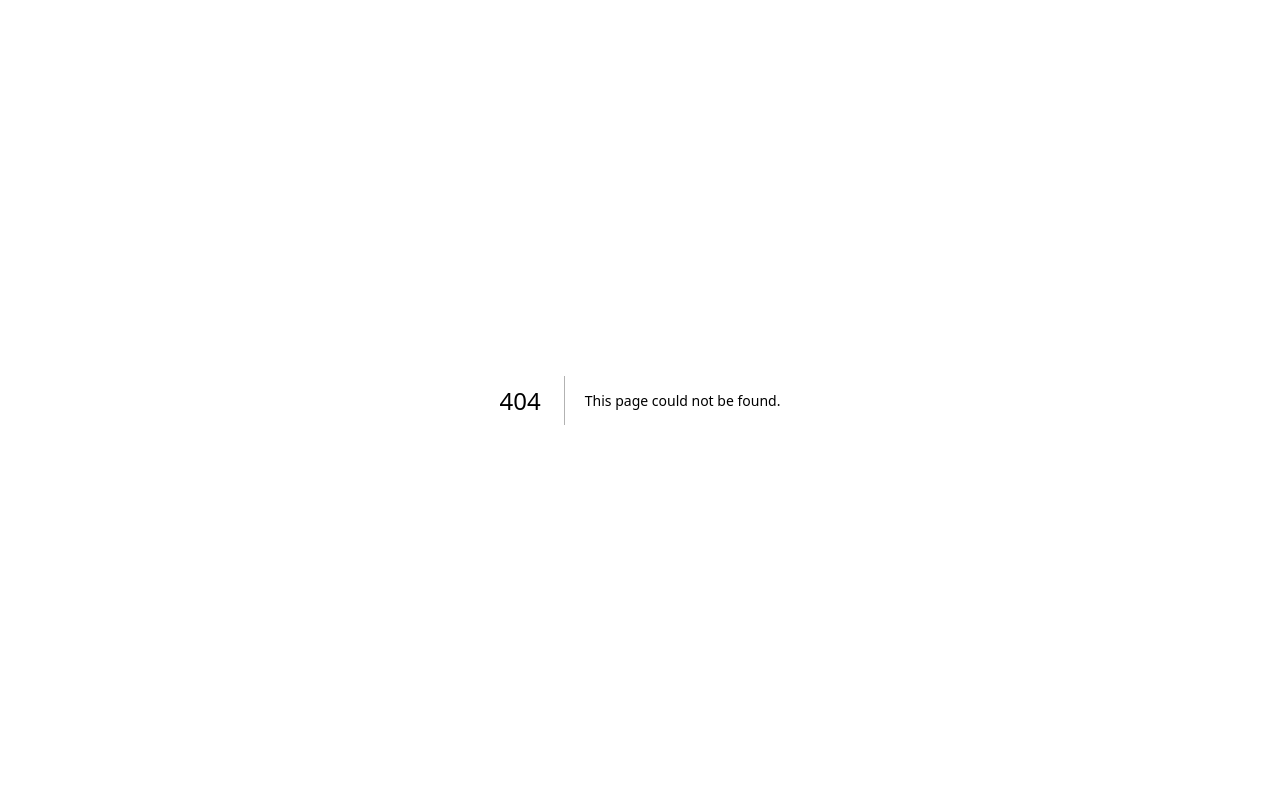
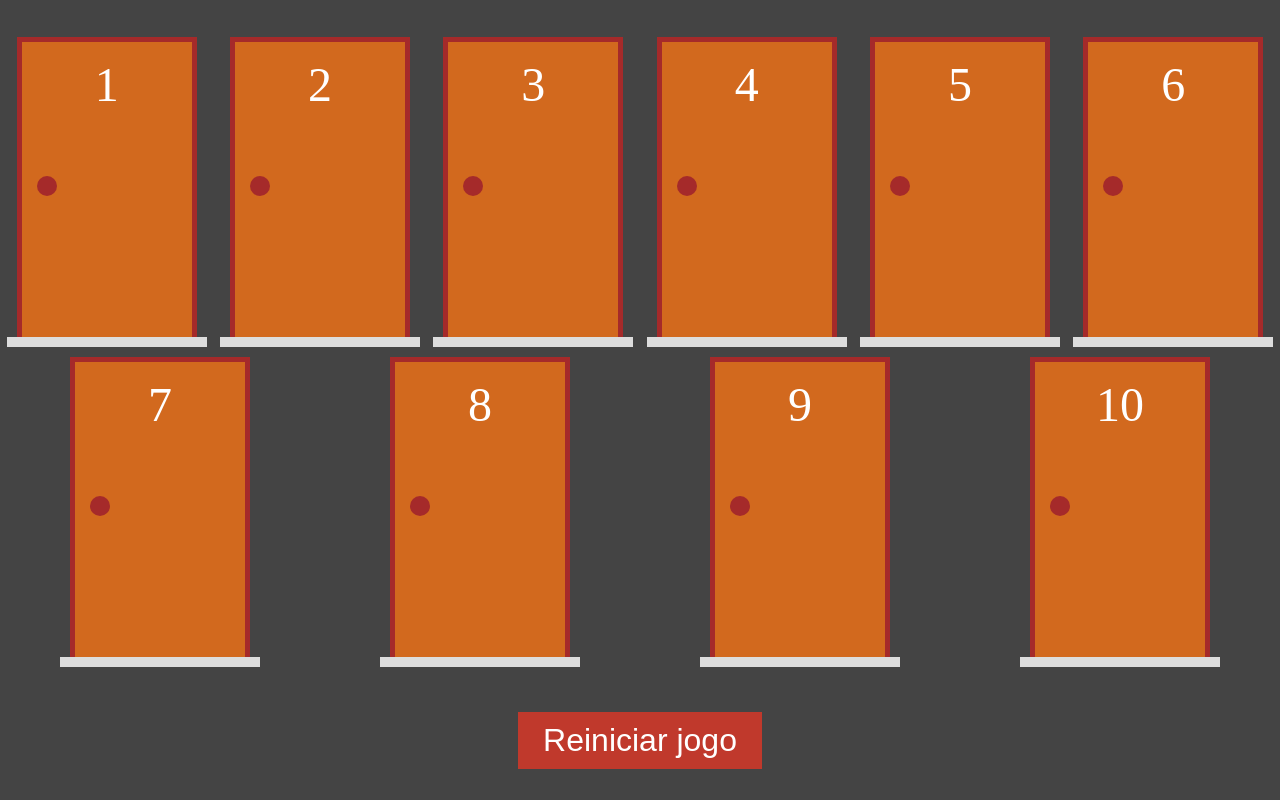
Before and after one commit to luanmoraes123/porta-premiada, a Next.js app: page /jogo in a window 1280 px wide. Before the commit this address had no page. Built offline with nearby package versions, Linux system fonts and the light colour scheme.

Commit message:
adicionando pagina re jogo com botao de reiniciar

```diff
--- a/src/components/Porta.tsx
+++ b/src/components/Porta.tsx
@@ -32,8 +32,7 @@ const Porta = (props: PortaProps) => {
   return (
     <div className={styles.area} onClick={alternarSelecao}>
       <div className={` ${styles.estrutura} ${selecionada}`}>
-        {porta.aberta ? false : renderizarPorta()}
-        <Presente />
+        {porta.fechada ? renderizarPorta() : porta.presente ? <Presente /> : false}
       </div>
       <div className={styles.chao}></div>
     </div>
--- a/src/model/PortaModel.ts
+++ b/src/model/PortaModel.ts
@@ -13,6 +13,10 @@ export default class PortaModel {
 
   get aberta() {
     return this.#aberta
+  }
+
+  get fechada() {
+    return !this.#aberta
   }
 
   get numero() {
--- /dev/null
+++ b/src/pages/jogo.tsx
@@ -0,0 +1,26 @@
+import Porta from '../components/Porta'
+import styles from '../styles/Jogo.module.css'
+import { useState } from 'react';
+import { atualizarPortas, criarPortas } from '../functions/portas';
+import Link from 'next/link';
+
+export default function Jogo() {
+  const [portas, setPortas] = useState(criarPortas(10, 1))
+
+  const renderizarPortas = () => {
+    return portas.map(porta => <Porta key={porta.numero} value={porta}
+      onChange={portaAtual => setPortas(atualizarPortas(portas, portaAtual))} />)
+  }
+  return (
+    <div className={styles.jogo}>
+      <div className={styles.portas}>
+        {renderizarPortas()}
+      </div>
+      <div className={styles.botoes}>
+        <Link href='/'>
+          <button>Reiniciar jogo</button>
+        </Link>
+      </div>
+    </div>
+  );
+}
--- /dev/null
+++ b/src/styles/Jogo.module.css
@@ -0,0 +1,28 @@
+.jogo {
+  display: flex;
+  flex-direction: column;
+  justify-content: center;
+  align-items: center;
+  height: 100vh;
+}
+
+.portas {
+  display: flex;
+  align-self: stretch;
+  justify-content: space-around;
+  flex-wrap: wrap;
+}
+
+.botoes {
+  display: flex;
+  justify-content: center;
+  margin-top: 40px;
+}
+
+.botoes button {
+  background-color: #c0392c;
+  color: #fff;
+  font-size: 2rem;
+  border: none;
+  padding: 10px 25px;
+}
--- a/src/styles/Porta.module.css
+++ b/src/styles/Porta.module.css
@@ -10,6 +10,7 @@
 
 .estrutura {
   display: flex;
+  flex-direction: column-reverse;
   flex-grow: 1;
   border-left: 5px solid brown;
   border-top: 5px solid brown;
--- a/src/styles/Presente.module.css
+++ b/src/styles/Presente.module.css
@@ -2,6 +2,7 @@
   display: flex;
   flex-direction: column;
   align-items: center;
+  position: relative;
 }
 
 .tampa {
@@ -22,6 +23,7 @@
   height: 85px;
   background-color: red;
 }
+
 .laco2 {
   position: absolute;
   top: 40px;
```
Also changed, not shown: src/pages/index.tsx (+2 -11 lines).
